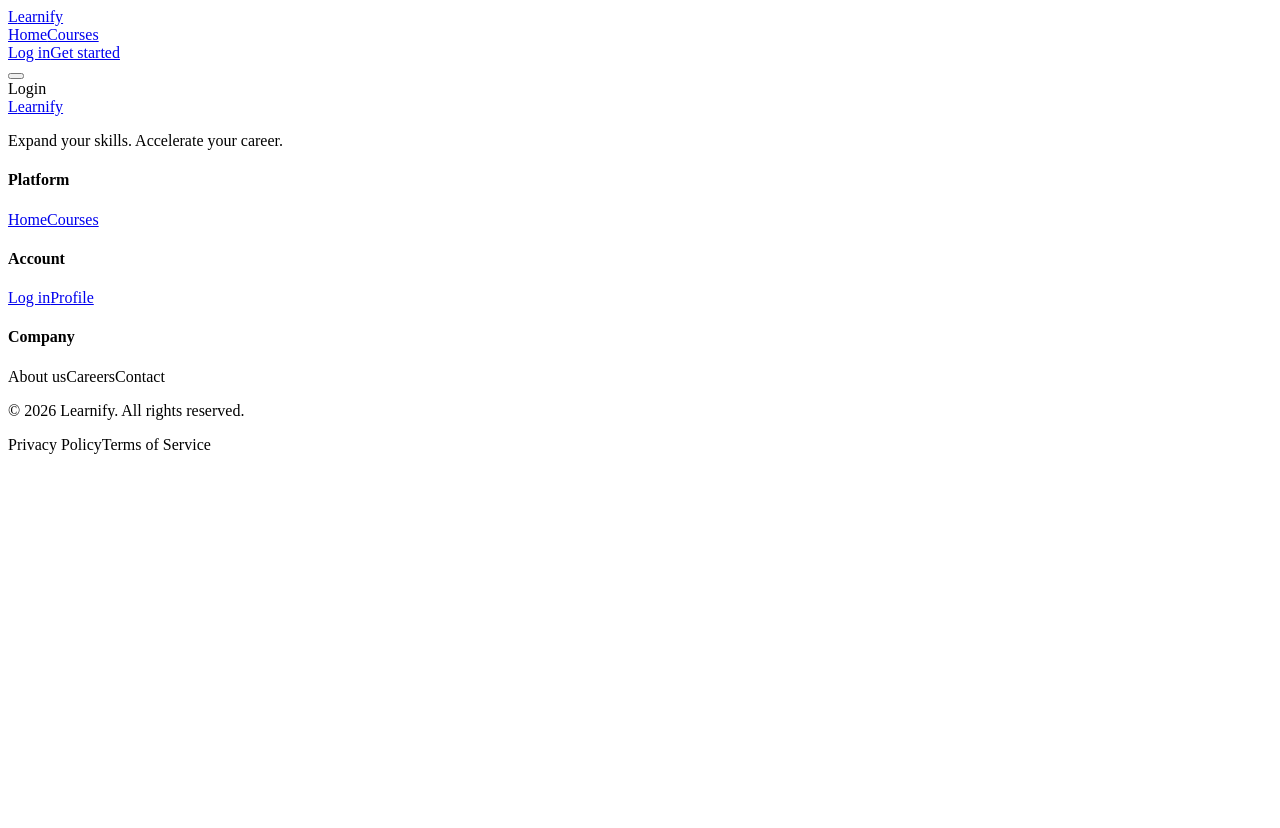
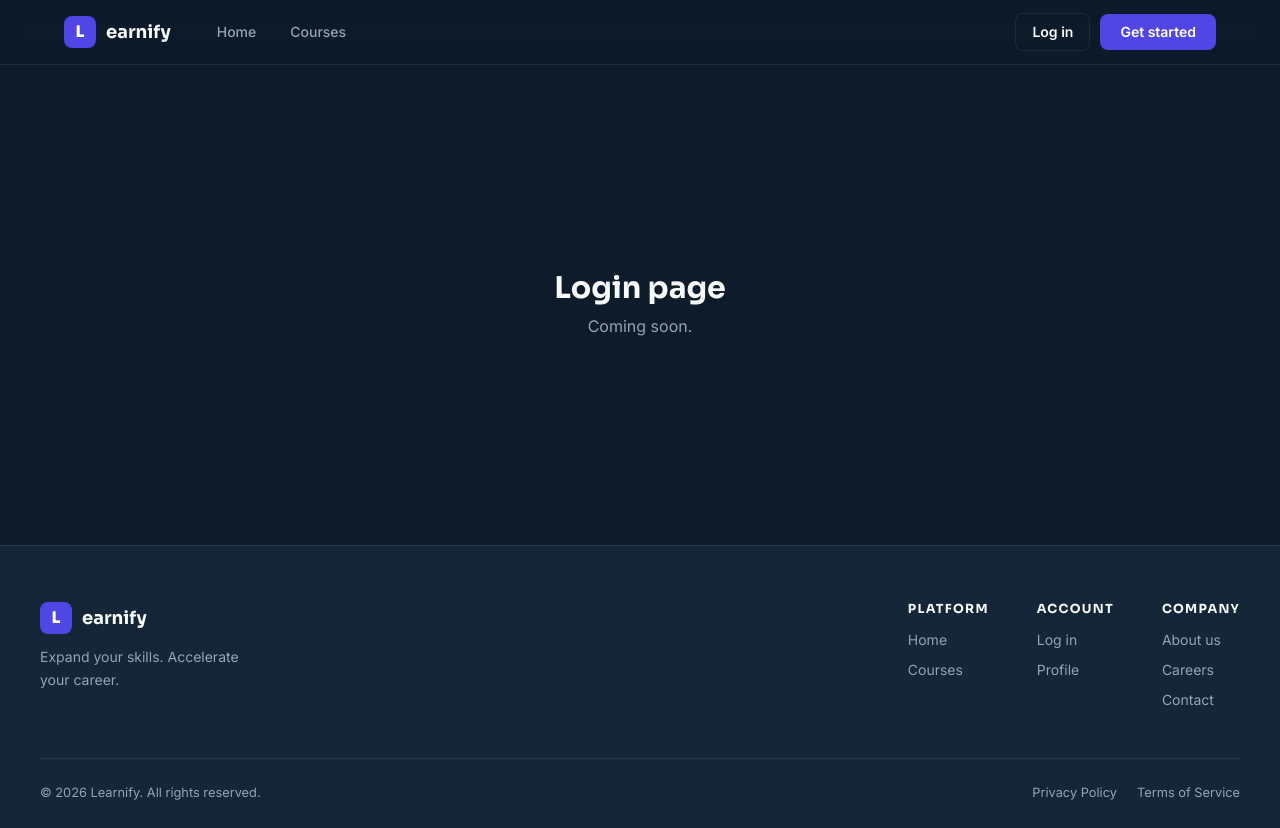
Before and after one commit to ReactCapstone/OnlineLearningPlatform_FE, a React (Vite) app: page /login in a window 1280 px wide. Before the commit the page ends 800 px from the top, so only its background shows below. Built offline with nearby package versions, Linux system fonts and the light colour scheme.

Commit message:
Changes made for routing error . routing moved to main.tsx from app.tsx. fixed tailwindcss error , added missing imports in index.css

```diff
--- a/src/App.tsx
+++ b/src/App.tsx
@@ -1,30 +1,27 @@
-import { Routes, Route } from 'react-router-dom';
-import Navbar from './components/Navbar';
-import Footer from './components/Footer';
-
-import Home from './pages/Home';
-import Courses from './pages/Courses';
-import Login from './pages/Login';
-import Profile from './pages/Profile';
+import { Routes, Route } from 'react-router-dom'
+import Navbar from './components/Navbar'
+import Footer from './components/Footer'
+import Home from './pages/Home'
+import Courses from './pages/Courses'
+import Login from './pages/Login'
+import Profile from './pages/Profile'
+import './index.css'
 
 function App() {
   return (
-    <>
-      {/* Navbar (common for all pages) */}
+    <div className="flex flex-col min-h-screen">
       <Navbar />
-
-      {/* Routes */}
+      <main className="flex-1">
         <Routes>
           <Route path="/" element={<Home />} />
           <Route path="/courses" element={<Courses />} />
           <Route path="/login" element={<Login />} />
           <Route path="/profile" element={<Profile />} />
         </Routes>
-
-      {/* Footer (common for all pages) */}
+      </main>
       <Footer />
-    </>
-  );
+    </div>
+  )
 }
 
-export default App;
+export default App
--- a/src/index.css
+++ b/src/index.css
@@ -19,7 +19,7 @@
 }
 
 @layer base {
-  *, *::before, *::as {
+  *, *::before, *::after {
     box-sizing: border-box;
     margin: 0;
     padding: 0;
--- a/src/pages/Login.tsx
+++ b/src/pages/Login.tsx
@@ -1,9 +1,10 @@
-import React from 'react'
-
-const Login = () => {
+export default function Login() {
   return (
-    <div>Login</div>
+    <div className="flex items-center justify-center min-h-[60vh] px-6">
+      <div className="text-center">
+        <h1 className="font-display text-3xl font-bold text-white-soft mb-2">Login page</h1>
+        <p className="text-muted">Coming soon.</p>
+      </div>
+    </div>
   )
 }
-
-export default Login
--- a/src/pages/Profile.tsx
+++ b/src/pages/Profile.tsx
@@ -1,9 +1,10 @@
-import React from 'react'
-
-const Profile = () => {
+export default function Profile() {
   return (
-    <div>Profile</div>
+    <div className="flex items-center justify-center min-h-[60vh] px-6">
+      <div className="text-center">
+        <h1 className="font-display text-3xl font-bold text-white-soft mb-2">Profile page</h1>
+        <p className="text-muted">Coming soon.</p>
+      </div>
+    </div>
   )
 }
-
-export default Profile
```
Lines whose indentation alone changed are shown as unchanged.
